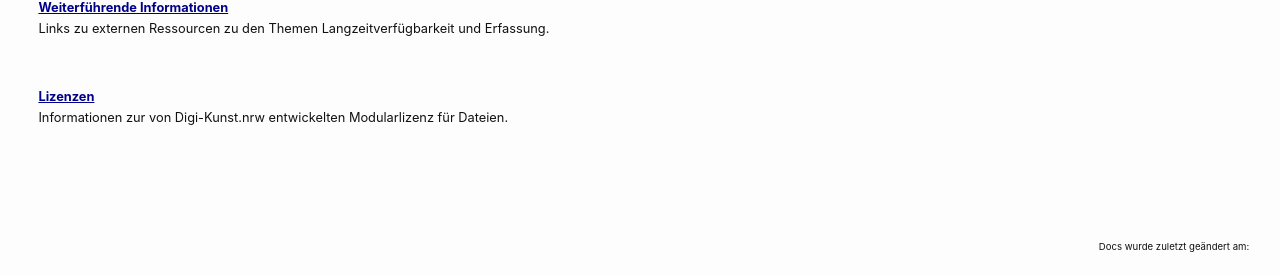
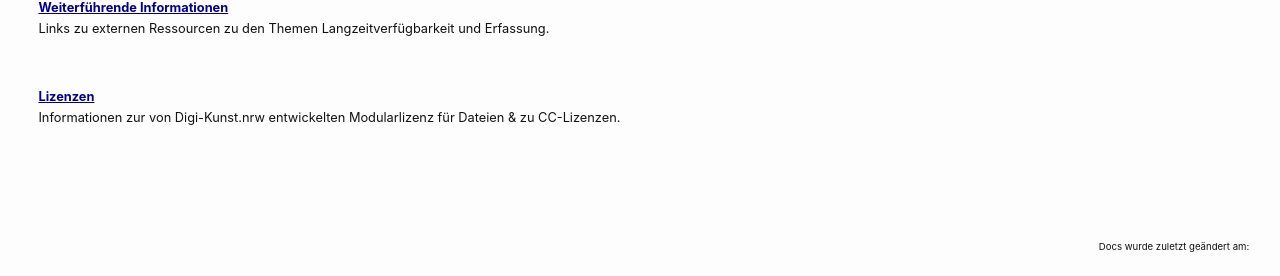
Before and after one commit to ottjannik/digi-kunst.github.io, a Jekyll site: the page built from ressourcen/index.markdown, in a window 1280 px wide, cut to the strip 949-1225 px from the top of the page. Built offline with Jekyll 4.4.1, drawn with Linux system fonts in a browser that asks for light colours; a script that is not in the unit is left out.

Commit message:
Kleines Update Ressourcen

```diff
--- a/ressourcen/index.markdown
+++ b/ressourcen/index.markdown
@@ -29,4 +29,4 @@ Zentrale Begriffe; in kurzen Texten erklärt.
 Links zu externen Ressourcen zu den Themen Langzeitverfügbarkeit und Erfassung.
 
 [**Lizenzen**](/ressourcen/lizenzen)\
-Informationen zur von Digi-Kunst.nrw entwickelten Modularlizenz für Dateien.
+Informationen zur von Digi-Kunst.nrw entwickelten Modularlizenz für Dateien & zu CC-Lizenzen.
```
